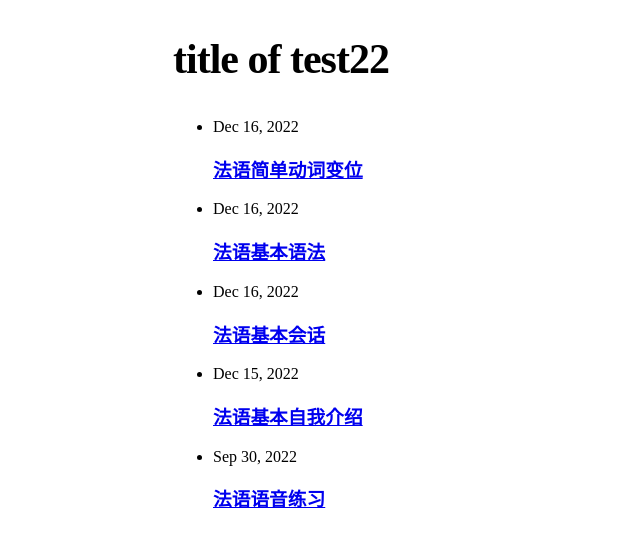
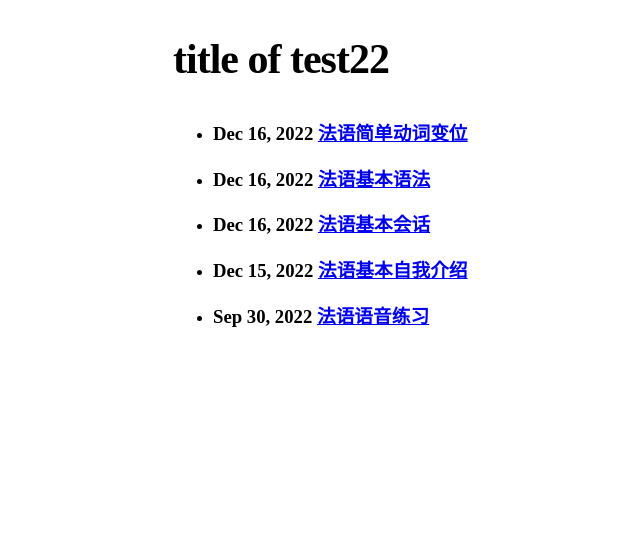
Before and after one commit to keinriesenradinparis/testing_local, a Jekyll site: the page built from test2.md, in a window 1280 px wide. Shown: the top 547 px of the page, without its empty margins (97-737 px from the left). Built offline with Jekyll 4.4.1, drawn with Linux system fonts in a browser that asks for light colours.

Commit message:
Update print_posts.html

```diff
--- a/_includes/print_posts.html
+++ b/_includes/print_posts.html
@@ -9,8 +9,9 @@
       {%- assign date_format = site.minima.date_format | default: "%b %-d, %Y" -%}
       {%- for post in posts -%}
         <li>
-          <span class="post-meta">{{ post.date | date: date_format }}</span>
+
           <h3>
+            <span class="post-meta">{{ post.date | date: date_format }}</span>
             <a class="post-link" href="{{ post.url | relative_url }}">
               {{ post.title | escape }}
             </a>
```
